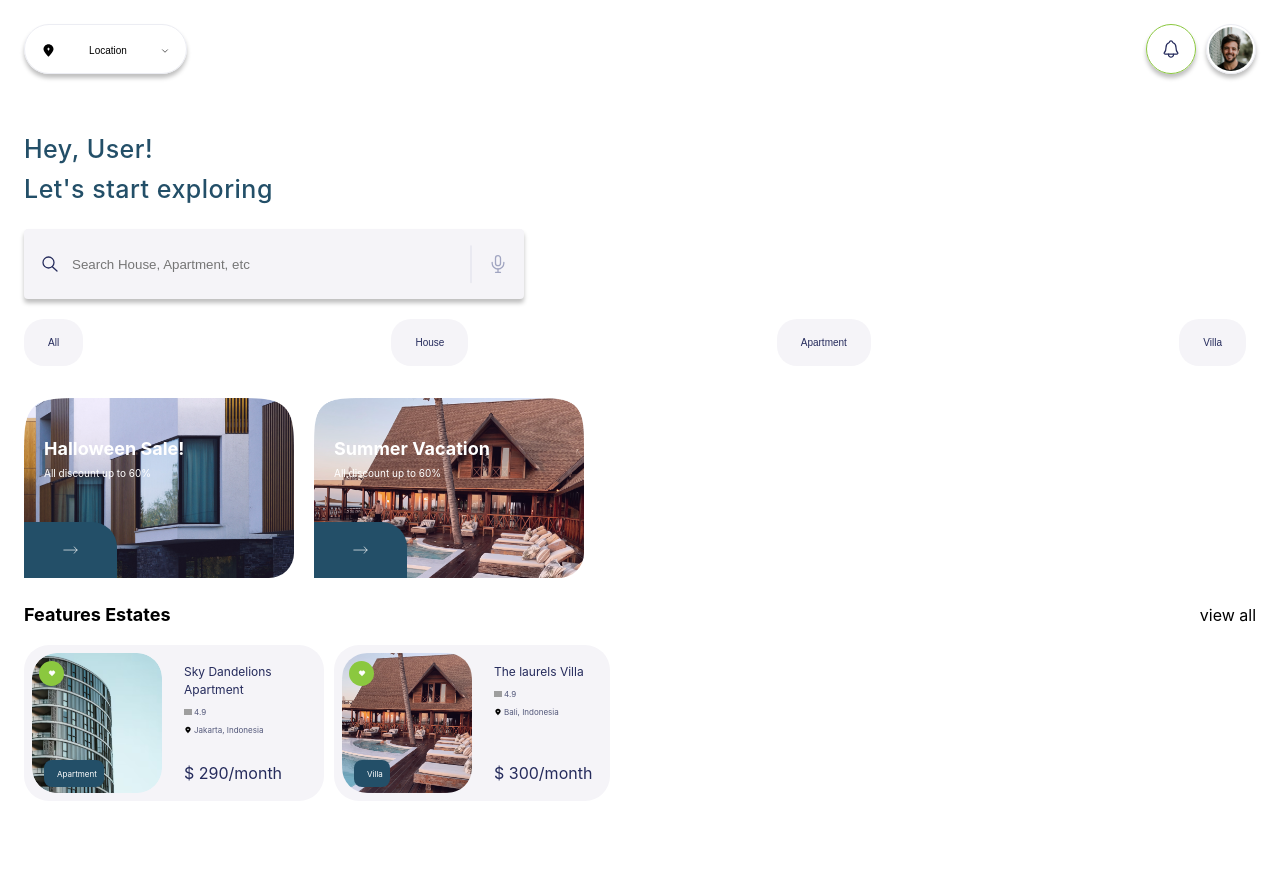
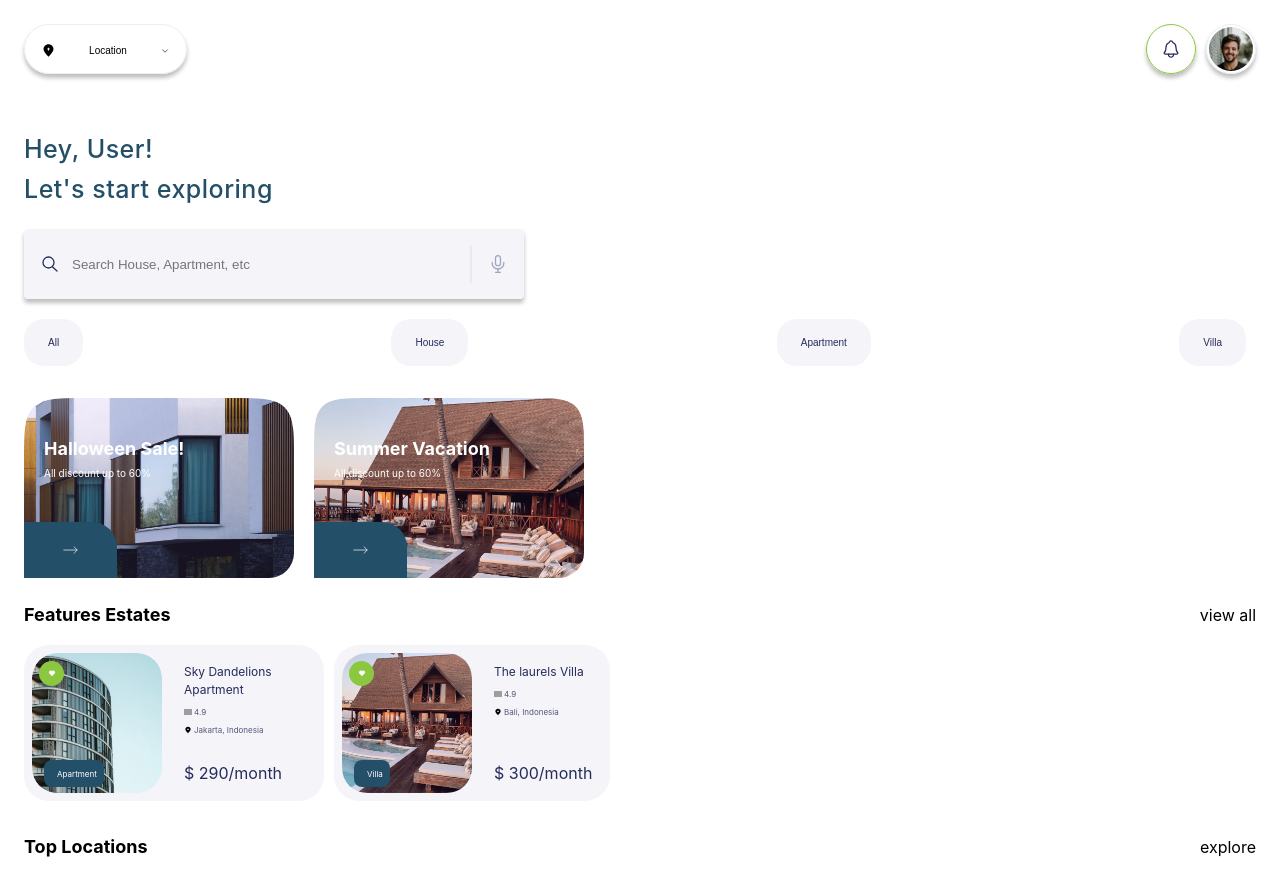
Before and after one commit to maystrova/rise-real-estate, a Next.js app: page / in a window 1280 px wide. Before the commit the page ends 825 px from the top, so only its background shows below. Built offline with nearby package versions, Linux system fonts and the light colour scheme; grey boxes are pictures that could not be loaded.

Commit message:
Top Locations

```diff
--- a/pages/index.tsx
+++ b/pages/index.tsx
@@ -124,6 +124,9 @@ const HomePage = () => {
                         })}
                     </div>
                 </div>
+                <div>
+                    <SubHeader title={'Top Locations'} subTitle={'explore'} />
+                </div>
             </div>
         </Page>
     )
--- a/styles/homePage.module.scss
+++ b/styles/homePage.module.scss
@@ -40,6 +40,7 @@ $extra-large: 1440px;
 .featuredEstates {
     display: grid;
     grid-gap: 20px;
+    margin-bottom: 35px;
 }
 
 .featuredEstates__list {
--- /dev/null
+++ b/styles/topLocation.module.scss
@@ -0,0 +1,2 @@
+.container {
+}
```
Also changed, not shown: components/topLocation.tsx (added, +9 -0 lines).
